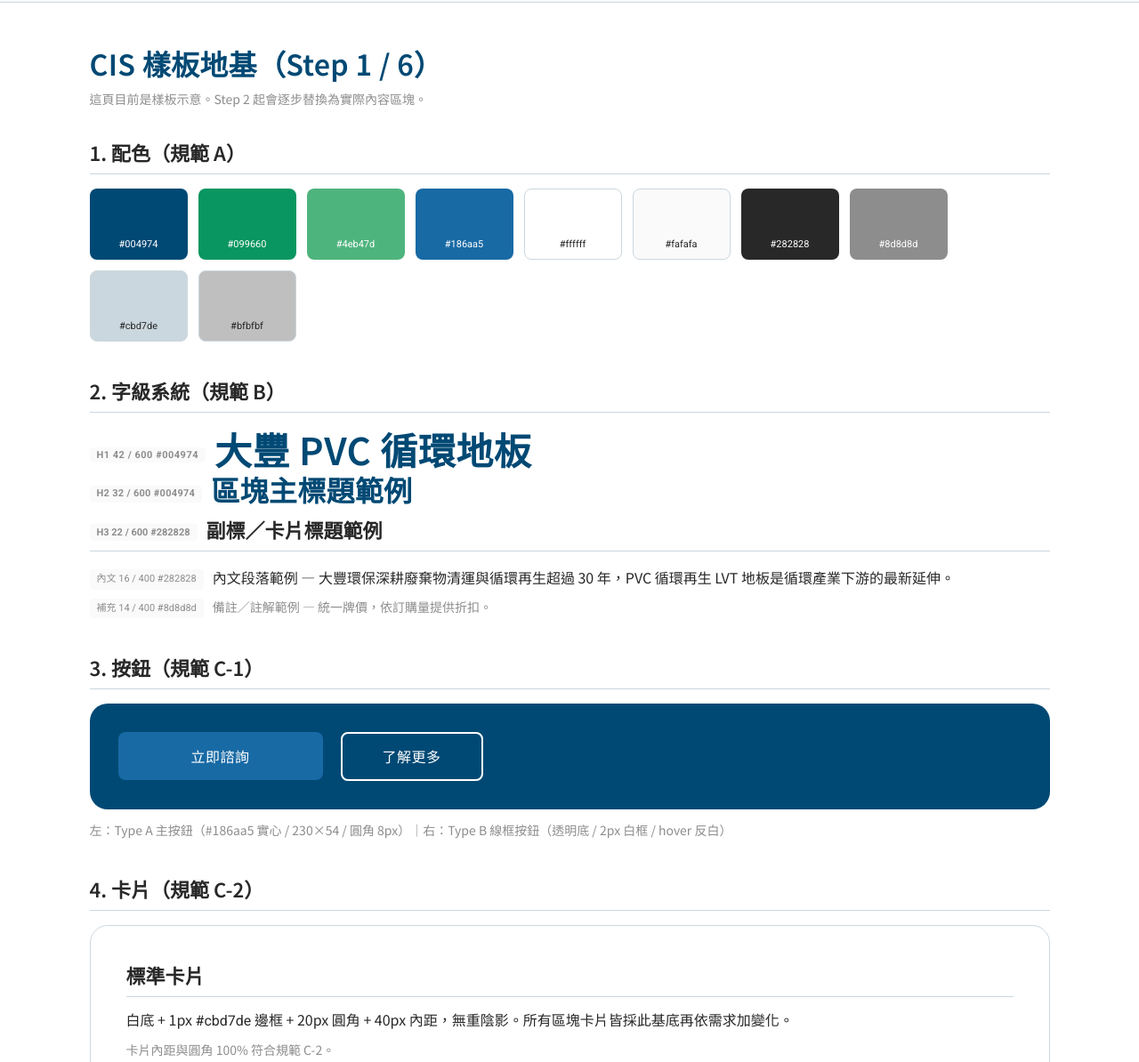
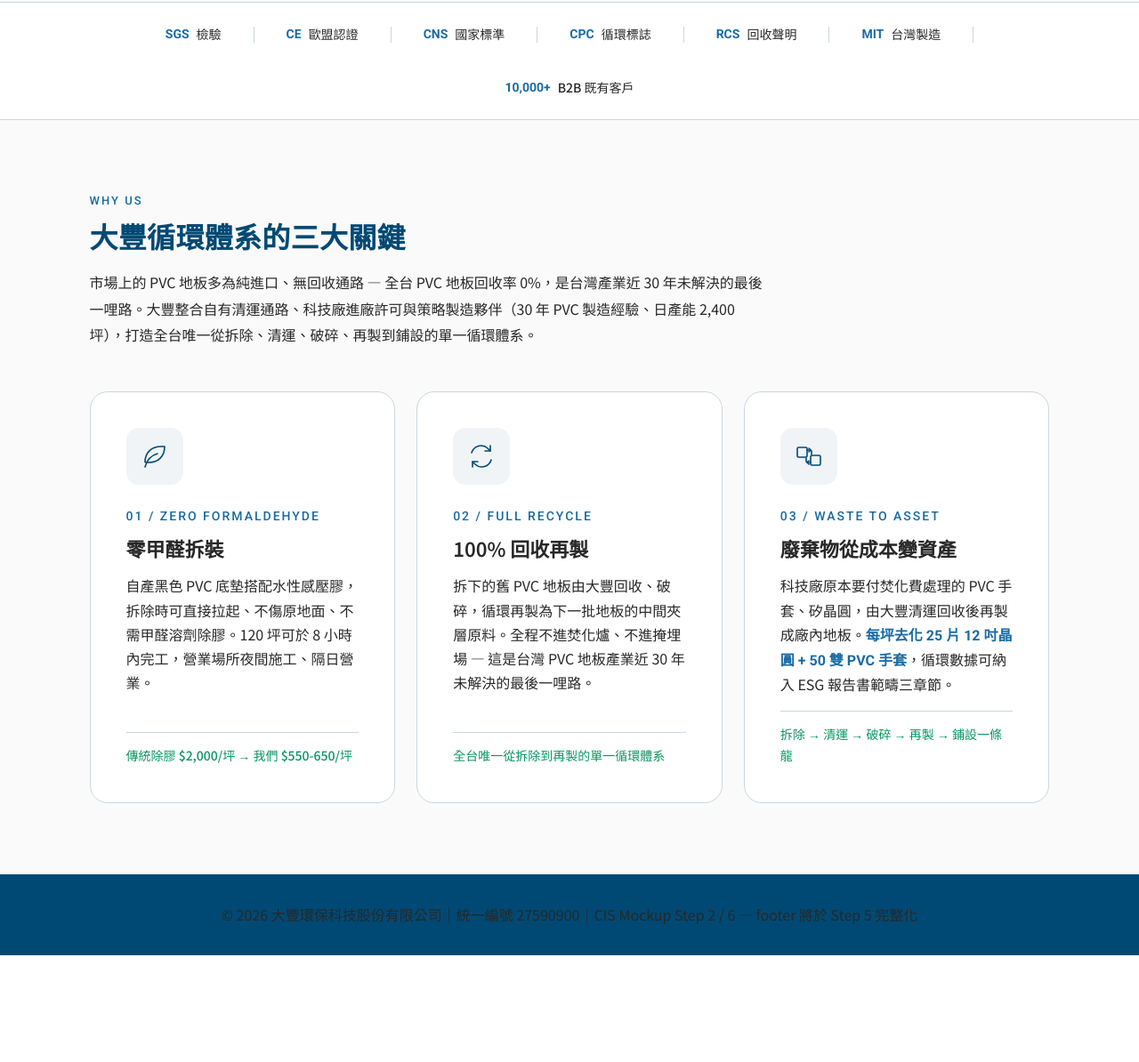
Before and after one commit to kaylalin-df/PVC-Flooring-Landing, a plain HTML site: page index-cis.html in a window 1280 px wide. Shown: the part 414-1608 px from the top of the page at 89% size. After the commit the page ends 1488 px from the top, so only its background shows below. Drawn offline with Linux system fonts and the light colour scheme.

Commit message:
Step 2/6: Hero badge + trust strip + values 3 cards (SVG icons, CIS compliant)

```diff
--- a/index-cis.html
+++ b/index-cis.html
@@ -206,56 +206,145 @@
 }
 
 /* ========================
-   Step 1 預覽區（之後刪除）
+   Hero 副區（badge + Banner 底部 bullets）
    ======================== */
-.preview-section{padding:48px 0}
-.preview-section h2{margin-bottom:8px}
-.preview-section .preview-sub{color:var(--text-light);font-size:14px;margin-bottom:32px}
-.preview-block{margin-bottom:40px}
-.preview-block h3{margin-bottom:16px;padding-bottom:8px;border-bottom:1px solid var(--border)}
-
-.swatch-row{display:flex;gap:12px;flex-wrap:wrap}
-.swatch{
-  width:110px;height:80px;
-  border-radius:8px;
-  display:flex;align-items:flex-end;justify-content:center;
-  color:var(--white);font-family:var(--font-en);font-size:11px;
-  padding:6px;
-  border:1px solid transparent;
-}
-.swatch-light{color:var(--text-dark);border-color:var(--border)}
-
-.type-sample p{margin:8px 0}
-.type-sample .sample-label{
+.hero-badge{
   display:inline-block;
-  font-family:var(--font-en);
-  font-size:11px;
-  color:var(--text-light);
-  background:var(--bg-light);
-  padding:2px 8px;
-  border-radius:4px;
-  margin-right:10px;
-  vertical-align:middle;
+  background:rgba(255,255,255,.12);
+  border:1px solid rgba(255,255,255,.25);
+  color:var(--white);
+  font-size:13px;
+  font-weight:500;
+  padding:5px 14px;
+  border-radius:99px;
+  letter-spacing:1px;
+  margin-bottom:14px;
+  font-family:var(--font-en),var(--font-zh);
 }
 
-.button-stage{
-  background:var(--primary);
-  padding:32px;
-  border-radius:var(--radius-card);
+/* ========================
+   信任列（CIS：無 emoji / 純文字 + 細邊框）
+   ======================== */
+.trust-strip{
+  background:var(--white);
+  border-bottom:1px solid var(--border);
+  padding:24px 0;
+}
+.trust-row{
   display:flex;
-  gap:20px;
+  gap:36px;
   flex-wrap:wrap;
   align-items:center;
+  justify-content:center;
+}
+.trust-row .trust-item{
+  display:inline-flex;
+  align-items:center;
+  gap:8px;
+  font-size:14px;
+  color:var(--text-dark);
+  font-weight:500;
+}
+.trust-row .trust-item .num{
+  color:var(--cta-blue);
+  font-weight:700;
+}
+.trust-row .trust-item .icon{
+  width:18px;height:18px;
+  flex-shrink:0;
+  color:var(--green-dark);
+}
+.trust-row .trust-divider{
+  width:1px;
+  height:18px;
+  background:var(--border);
+}
+@media(max-width:768px){
+  .trust-row{gap:18px}
+  .trust-row .trust-divider{display:none}
 }
 
-.banner-meta{
-  background:var(--bg-light);
-  border-left:4px solid var(--cta-blue);
-  padding:14px 20px;
-  margin-top:20px;
-  border-radius:0 8px 8px 0;
+/* ========================
+   區塊標題組（s-label + h2 + s-desc）
+   ======================== */
+.section-head{
+  margin-bottom:48px;
+  max-width:760px;
 }
-.banner-meta strong{color:var(--primary)}
+.section-head.center{margin-left:auto;margin-right:auto;text-align:center}
+.s-label{
+  font-family:var(--font-en);
+  font-size:13px;
+  font-weight:500;
+  color:var(--cta-blue);
+  letter-spacing:2px;
+  text-transform:uppercase;
+  margin-bottom:8px;
+}
+.section-head h2{margin-bottom:16px}
+.s-desc{
+  font-size:16px;
+  color:var(--text-dark);
+  line-height:1.85;
+}
+
+/* ========================
+   Values — 核心優勢 3 卡
+   ======================== */
+.values-grid{
+  display:grid;
+  grid-template-columns:repeat(3,1fr);
+  gap:24px;
+}
+.value-card{
+  background:var(--white);
+  border:1px solid var(--border);
+  border-radius:var(--radius-card);
+  padding:40px;
+  display:flex;
+  flex-direction:column;
+  transition:border-color .3s;
+}
+.value-card:hover{border-color:var(--cta-blue)}
+.value-card .v-icon-wrap{
+  width:64px;
+  height:64px;
+  border-radius:14px;
+  background:rgba(0,73,116,.06);
+  display:inline-flex;
+  align-items:center;
+  justify-content:center;
+  margin-bottom:24px;
+  color:var(--primary);
+}
+.value-card .v-icon-wrap svg{
+  width:32px;
+  height:32px;
+}
+.value-card .v-num{
+  font-family:var(--font-en);
+  font-size:14px;
+  font-weight:500;
+  color:var(--cta-blue);
+  letter-spacing:2px;
+  margin-bottom:8px;
+}
+.value-card h3{margin-bottom:14px}
+.value-card p{
+  flex:1;
+  margin-bottom:16px;
+}
+.value-card .v-footnote{
+  font-size:14px;
+  color:var(--green-dark);
+  font-weight:500;
+  padding-top:14px;
+  border-top:1px solid var(--border);
+}
+
+@media(max-width:1024px){
+  .values-grid{grid-template-columns:1fr;gap:20px}
+}
 
 /* ========================
    Footer 簡式（之後 Step 5 完整化）
@@ -276,6 +365,7 @@
   <div class="container">
     <div class="hero-banner-grid">
       <div>
+        <span class="hero-badge">DAFON CIRCULAR SERVICE</span>
         <h1>PVC 循環地板</h1>
         <p class="subtitle">大豐循環服務的下一步 — 從廢棄物清運到循環地板</p>
       </div>
@@ -300,74 +390,81 @@
 </nav>
 
 <!-- ===== Step 1 預覽區（CIS 樣板示意，Step 2 起將被實際內容取代） ===== -->
-<section class="preview-section">
+<!-- ===== 信任列 ===== -->
+<section class="trust-strip" aria-label="認證與信任資料">
   <div class="container">
-    <h2>CIS 樣板地基（Step 1 / 6）</h2>
-    <p class="preview-sub">這頁目前是樣板示意。Step 2 起會逐步替換為實際內容區塊。</p>
+    <div class="trust-row">
+      <span class="trust-item"><span class="num">SGS</span> 檢驗</span>
+      <span class="trust-divider"></span>
+      <span class="trust-item"><span class="num">CE</span> 歐盟認證</span>
+      <span class="trust-divider"></span>
+      <span class="trust-item"><span class="num">CNS</span> 國家標準</span>
+      <span class="trust-divider"></span>
+      <span class="trust-item"><span class="num">CPC</span> 循環標誌</span>
+      <span class="trust-divider"></span>
+      <span class="trust-item"><span class="num">RCS</span> 回收聲明</span>
+      <span class="trust-divider"></span>
+      <span class="trust-item"><span class="num">MIT</span> 台灣製造</span>
+      <span class="trust-divider"></span>
+      <span class="trust-item"><span class="num">10,000+</span> B2B 既有客戶</span>
+    </div>
+  </div>
+</section>
 
-    <!-- 配色 -->
-    <div class="preview-block">
-      <h3>1. 配色（規範 A）</h3>
-      <div class="swatch-row">
-        <div class="swatch" style="background:#004974">#004974</div>
-        <div class="swatch" style="background:#099660">#099660</div>
-        <div class="swatch" style="background:#4eb47d">#4eb47d</div>
-        <div class="swatch" style="background:#186aa5">#186aa5</div>
-        <div class="swatch swatch-light" style="background:#ffffff">#ffffff</div>
-        <div class="swatch swatch-light" style="background:#fafafa">#fafafa</div>
-        <div class="swatch" style="background:#282828">#282828</div>
-        <div class="swatch" style="background:#8d8d8d">#8d8d8d</div>
-        <div class="swatch swatch-light" style="background:#cbd7de">#cbd7de</div>
-        <div class="swatch swatch-light" style="background:#bfbfbf">#bfbfbf</div>
-      </div>
+<!-- ===== 核心優勢（Values 3 卡） ===== -->
+<section class="bg-alt">
+  <div class="container">
+    <div class="section-head">
+      <div class="s-label">Why Us</div>
+      <h2>大豐循環體系的三大關鍵</h2>
+      <p class="s-desc">市場上的 PVC 地板多為純進口、無回收通路 — 全台 PVC 地板回收率 0%，是台灣產業近 30 年未解決的最後一哩路。大豐整合自有清運通路、科技廠進廠許可與策略製造夥伴（30 年 PVC 製造經驗、日產能 2,400 坪），打造全台唯一從拆除、清運、破碎、再製到鋪設的單一循環體系。</p>
     </div>
 
-    <!-- 字級 -->
-    <div class="preview-block type-sample">
-      <h3>2. 字級系統（規範 B）</h3>
-      <h1><span class="sample-label">H1 42 / 600 #004974</span>大豐 PVC 循環地板</h1>
-      <h2><span class="sample-label">H2 32 / 600 #004974</span>區塊主標題範例</h2>
-      <h3><span class="sample-label">H3 22 / 600 #282828</span>副標／卡片標題範例</h3>
-      <p><span class="sample-label">內文 16 / 400 #282828</span>內文段落範例 — 大豐環保深耕廢棄物清運與循環再生超過 30 年，PVC 循環再生 LVT 地板是循環產業下游的最新延伸。</p>
-      <p class="text-supplement"><span class="sample-label">補充 14 / 400 #8d8d8d</span>備註／註解範例 — 統一牌價，依訂購量提供折扣。</p>
-    </div>
+    <div class="values-grid">
+      <article class="value-card">
+        <span class="v-icon-wrap" aria-hidden="true">
+          <svg viewBox="0 0 32 32" fill="none" stroke="currentColor" stroke-width="1.6" stroke-linecap="round" stroke-linejoin="round">
+            <path d="M27 5c0 11-7 18-18 18-1.5 0-3-.2-4-.5C5 12 12 5 23 5h4z"/>
+            <path d="M5 28c2-8 7-13 14-15"/>
+          </svg>
+        </span>
+        <div class="v-num">01 / ZERO FORMALDEHYDE</div>
+        <h3>零甲醛拆裝</h3>
+        <p>自產黑色 PVC 底墊搭配水性感壓膠，拆除時可直接拉起、不傷原地面、不需甲醛溶劑除膠。120 坪可於 8 小時內完工，營業場所夜間施工、隔日營業。</p>
+        <span class="v-footnote">傳統除膠 $2,000/坪 → 我們 $550-650/坪</span>
+      </article>
 
-    <!-- 按鈕 -->
-    <div class="preview-block">
-      <h3>3. 按鈕（規範 C-1）</h3>
-      <div class="button-stage">
-        <a href="#" class="btn btn-primary">立即諮詢</a>
-        <a href="#" class="btn btn-outline">了解更多</a>
-      </div>
-      <p class="text-supplement" style="margin-top:12px">左：Type A 主按鈕（#186aa5 實心 / 230×54 / 圓角 8px）｜右：Type B 線框按鈕（透明底 / 2px 白框 / hover 反白）</p>
-    </div>
+      <article class="value-card">
+        <span class="v-icon-wrap" aria-hidden="true">
+          <svg viewBox="0 0 32 32" fill="none" stroke="currentColor" stroke-width="1.6" stroke-linecap="round" stroke-linejoin="round">
+            <path d="M5 12a11 11 0 0118-5l3 3"/>
+            <path d="M26 4v6h-6"/>
+            <path d="M27 20a11 11 0 01-18 5l-3-3"/>
+            <path d="M6 28v-6h6"/>
+          </svg>
+        </span>
+        <div class="v-num">02 / FULL RECYCLE</div>
+        <h3>100% 回收再製</h3>
+        <p>拆下的舊 PVC 地板由大豐回收、破碎，循環再製為下一批地板的中間夾層原料。全程不進焚化爐、不進掩埋場 — 這是台灣 PVC 地板產業近 30 年未解決的最後一哩路。</p>
+        <span class="v-footnote">全台唯一從拆除到再製的單一循環體系</span>
+      </article>
 
-    <!-- 卡片 -->
-    <div class="preview-block">
-      <h3>4. 卡片（規範 C-2）</h3>
-      <div class="card">
-        <h3 style="margin-bottom:12px">標準卡片</h3>
-        <p>白底 + 1px <code>#cbd7de</code> 邊框 + 20px 圓角 + 40px 內距，無重陰影。所有區塊卡片皆採此基底再依需求加變化。</p>
-        <p class="text-supplement" style="margin-top:8px">卡片內距與圓角 100% 符合規範 C-2。</p>
-      </div>
-    </div>
-
-    <!-- Banner 規格說明 -->
-    <div class="preview-block">
-      <h3>5. Banner（規範 C-3）</h3>
-      <div class="banner-meta">
-        <p><strong>精簡型 Banner</strong></p>
-        <p class="text-supplement">高度 Desktop 268px / Mobile 自動｜深藍底 #004974 + 白字｜左文字 + 右情境圖｜H1 標題上滑淡入、副標下滑淡入｜頁面頂部已套用，往上 scroll 即可看。</p>
-      </div>
-    </div>
-
-    <!-- 容器與斷點 -->
-    <div class="preview-block">
-      <h3>6. 容器與 RWD（規範 D）</h3>
-      <div class="card">
-        <p>最大寬度 <strong style="color:var(--primary)">1199px</strong> 置中｜Desktop 側邊留白 60px、Mobile 25px。</p>
-        <p style="margin-top:8px">斷點：≥1025 桌機 ／ 1024 平板 ／ 768 平板直 ／ 480 手機。</p>
-      </div>
+      <article class="value-card">
+        <span class="v-icon-wrap" aria-hidden="true">
+          <svg viewBox="0 0 32 32" fill="none" stroke="currentColor" stroke-width="1.6" stroke-linecap="round" stroke-linejoin="round">
+            <rect x="3" y="6" width="11" height="11" rx="1.5"/>
+            <rect x="18" y="15" width="11" height="11" rx="1.5"/>
+            <path d="M14 9h3a2 2 0 012 2v3"/>
+            <path d="M18 23h-3a2 2 0 01-2-2v-3"/>
+            <path d="M16 11l2-2-2-2"/>
+            <path d="M16 21l-2 2 2 2"/>
+          </svg>
+        </span>
+        <div class="v-num">03 / WASTE TO ASSET</div>
+        <h3>廢棄物從成本變資產</h3>
+        <p>科技廠原本要付焚化費處理的 PVC 手套、矽晶圓，由大豐清運回收後再製成廠內地板。<strong class="num" style="color:var(--cta-blue)">每坪去化 25 片 12 吋晶圓 + 50 雙 PVC 手套</strong>，循環數據可納入 ESG 報告書範疇三章節。</p>
+        <span class="v-footnote">拆除 → 清運 → 破碎 → 再製 → 鋪設一條龍</span>
+      </article>
     </div>
   </div>
 </section>
@@ -375,7 +472,7 @@
 <!-- ===== Footer Stub（Step 5 會做完整版） ===== -->
 <footer class="footer-stub">
   <div class="container">
-    <p>© 2026 大豐環保科技股份有限公司｜統一編號 27590900｜Step 1 mockup — footer 將於 Step 5 完整化</p>
+    <p>© 2026 大豐環保科技股份有限公司｜統一編號 27590900｜CIS Mockup Step 2 / 6 — footer 將於 Step 5 完整化</p>
   </div>
 </footer>
 
```
